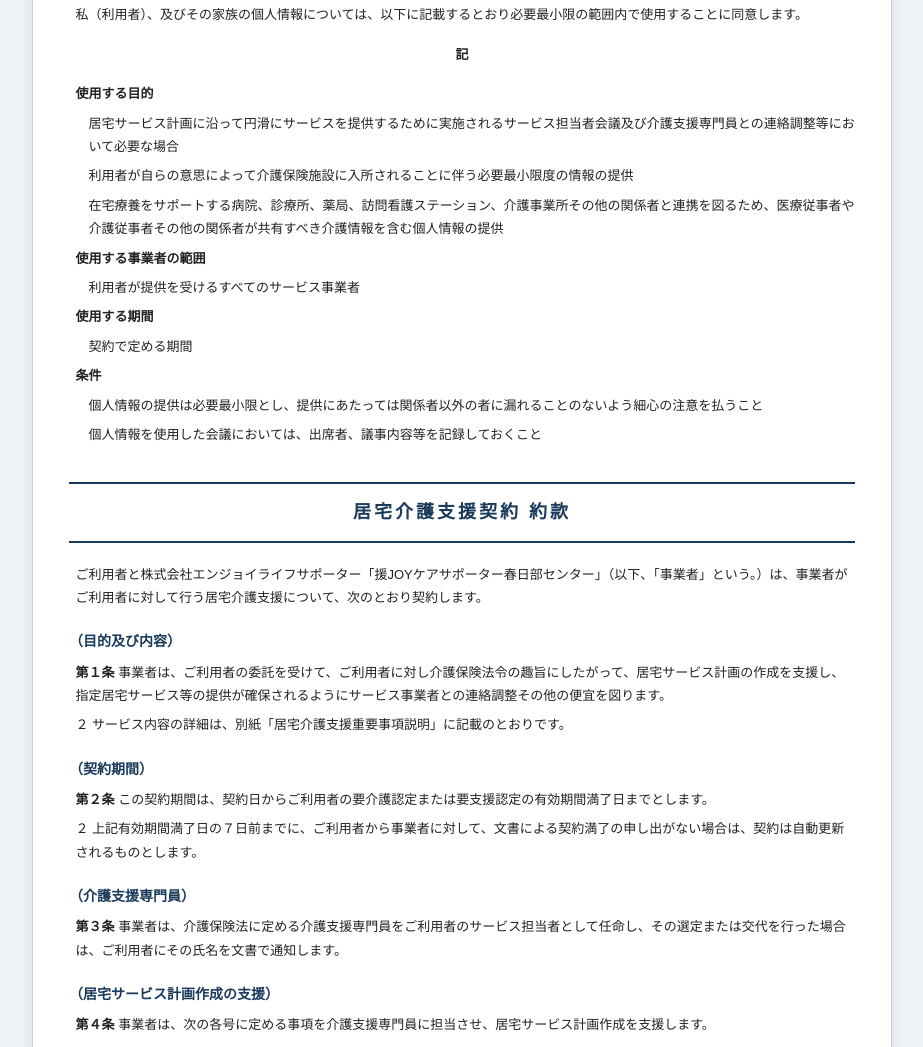
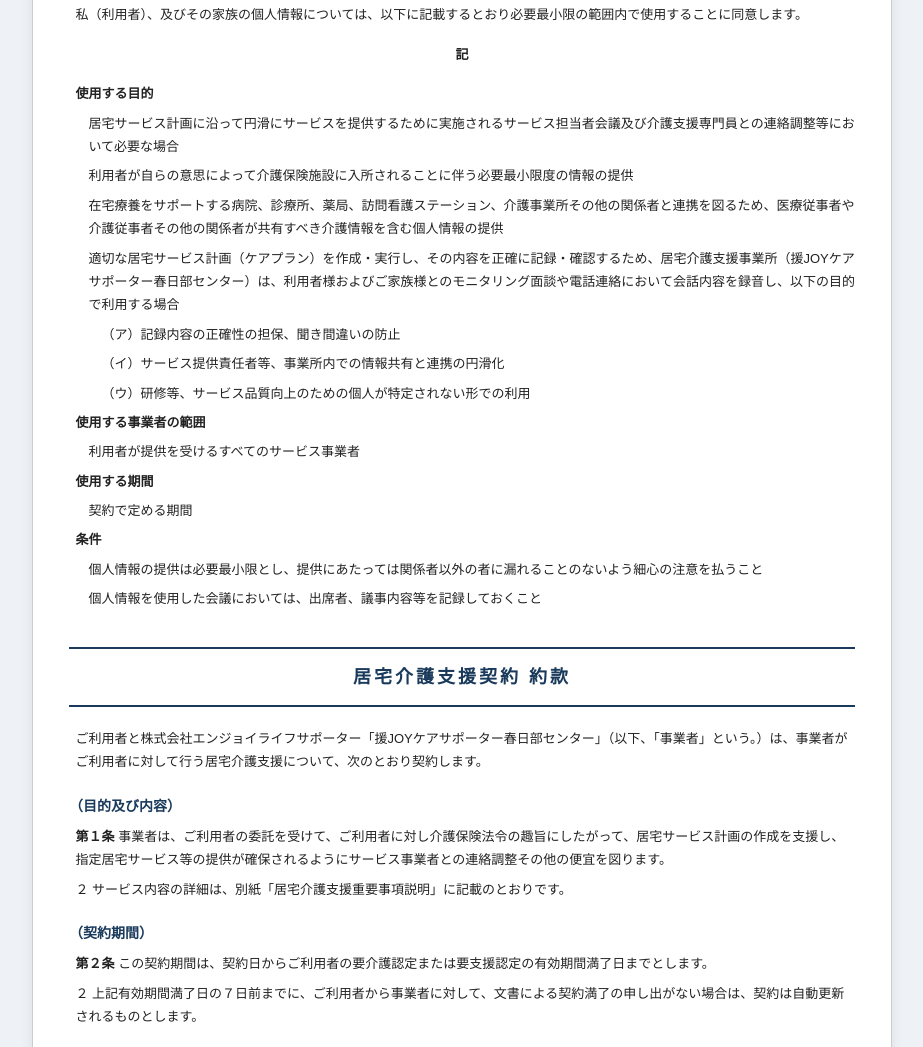
Before and after one commit to enjoy-droid/care-contract-sign, a plain HTML site: page care-contract-sign-kasukabe.html in a window 1280 px wide. Shown: the part 6069-7116 px from the top of the page, without its empty margins (178-1101 px from the left). Drawn offline with nearby package versions, Linux system fonts and the light colour scheme.

Commit message:
春日部版：個人情報使用同意に録音の項目を追加（高岡版にそろえる）

```diff
--- a/care-contract-sign-kasukabe.html
+++ b/care-contract-sign-kasukabe.html
@@ -780,6 +780,10 @@ h1 {
         <p class="indent">居宅サービス計画に沿って円滑にサービスを提供するために実施されるサービス担当者会議及び介護支援専門員との連絡調整等において必要な場合</p>
         <p class="indent">利用者が自らの意思によって介護保険施設に入所されることに伴う必要最小限度の情報の提供</p>
         <p class="indent">在宅療養をサポートする病院、診療所、薬局、訪問看護ステーション、介護事業所その他の関係者と連携を図るため、医療従事者や介護従事者その他の関係者が共有すべき介護情報を含む個人情報の提供</p>
+        <p class="indent">適切な居宅サービス計画（ケアプラン）を作成・実行し、その内容を正確に記録・確認するため、居宅介護支援事業所（援JOYケアサポーター春日部センター）は、利用者様およびご家族様とのモニタリング面談や電話連絡において会話内容を録音し、以下の目的で利用する場合</p>
+        <p class="indent2">（ア）記録内容の正確性の担保、聞き間違いの防止</p>
+        <p class="indent2">（イ）サービス提供責任者等、事業所内での情報共有と連携の円滑化</p>
+        <p class="indent2">（ウ）研修等、サービス品質向上のための個人が特定されない形での利用</p>
 
         <p><strong>使用する事業者の範囲</strong></p>
         <p class="indent">利用者が提供を受けるすべてのサービス事業者</p>
```
